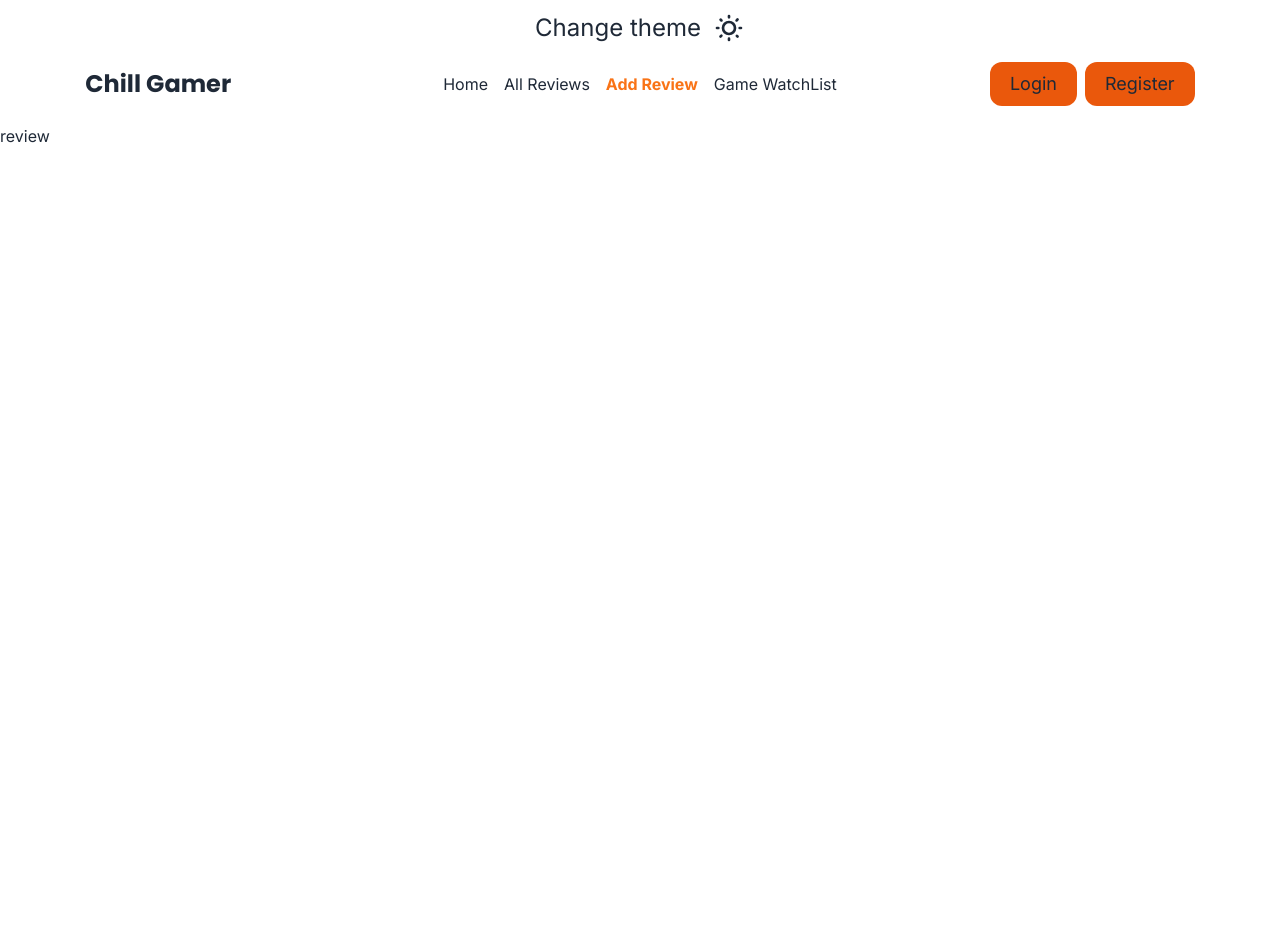
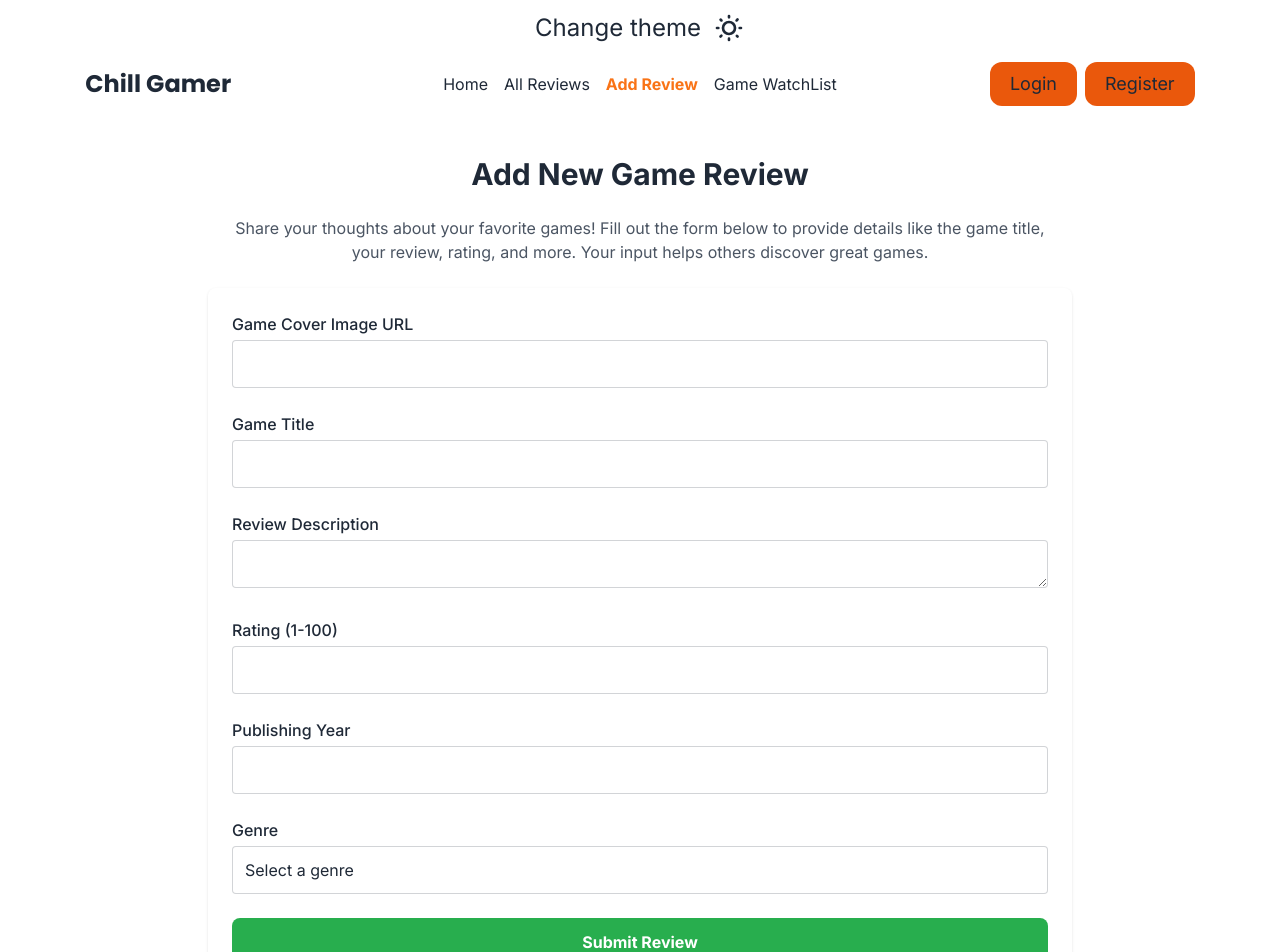
Before and after one commit to farihaa1/chill-gamer-client-side, a React (Vite) app: page /add-review in a window 1280 px wide. Shown: the top 952 px of the page. Before the commit the page ends 800 px from the top, so only its background shows below. Built offline with nearby package versions, Linux system fonts and the light colour scheme.

Commit message:
added review add page section and swal installed

```diff
--- a/package.json
+++ b/package.json
@@ -18,6 +18,7 @@
     "react-icons": "^5.4.0",
     "react-router-dom": "^7.0.2",
     "sort-by": "^1.2.0",
+    "sweetalert2": "^11.14.5",
     "swiper": "^11.1.15"
   },
   "devDependencies": {
--- a/src/Pages/AddReviewPage.jsx
+++ b/src/Pages/AddReviewPage.jsx
@@ -1,11 +1,218 @@
-import React from 'react';
+import React, { useContext, useState } from "react";
+import { AuthContext } from "../providers/AuthProviders";
+import { useNavigate } from "react-router-dom";
+import Swal from "sweetalert2";
 
 const AddReviewPage = () => {
-    return (
+  const { user } = useContext(AuthContext);
+  const [review, setReview] = useState({
+    coverImage: "",
+    title: "",
+    description: "",
+    rating: "",
+    year: "",
+    genre: "",
+  });
+  const navigate = useNavigate();
+
+  const genres = ["Action", "RPG", "Adventure", "Puzzle", "Shooter"]; // Add more genres as needed
+
+  const handleChange = (e) => {
+    const { name, value } = e.target;
+    setReview((prev) => ({ ...prev, [name]: value }));
+  };
+
+  const handleSubmit = async (e) => {
+    e.preventDefault();
+
+    const reviewData = {
+      ...review,
+      email: user?.email,
+      name: user?.displayName,
+    };
+
+    try {
+      const response = await fetch("http://localhost:5000/review", {
+        method: "POST",
+        headers: {
+          "Content-Type": "application/json",
+        },
+        body: JSON.stringify(reviewData),
+      });
+
+      if (response.ok) {
+        Swal.fire({
+          icon: "success",
+          title: "Review Submitted",
+          text: "Your review has been added successfully!",
+        });
+        setReview({
+          coverImage: "",
+          title: "",
+          description: "",
+          rating: "",
+          year: "",
+          genre: "",
+        });
+        navigate("/all-review");
+      } else {
+        throw new Error("Failed to submit review");
+      }
+    } catch (error) {
+      Swal.fire({
+        icon: "error",
+        title: "Submission Failed",
+        text: error.message,
+      });
+    }
+  };
+
+  return (
+    <div className=" max-w-2xl md:max-w-3xl lg:max-w-4xl mx-auto px-4 py-8">
+      <h2 className="text-3xl font-bold mb-6 text-center">
+        Add New Game Review
+      </h2>
+      <p className="text-base text-gray-600 dark:text-base-300 mb-6 text-center px-3">
+        Share your thoughts about your favorite games! Fill out the form below
+        to provide details like the game title, your review, rating, and more.
+        Your input helps others discover great games.
+      </p>
+      <form onSubmit={handleSubmit} className="space-y-6 p-6 rounded-lg shadow">
         <div>
-            review
+          <label className="block font-medium mb-1" htmlFor="coverImage">
+            Game Cover Image URL
+          </label>
+          <input
+            type="url"
+            id="coverImage"
+            name="coverImage"
+            value={review.coverImage}
+            onChange={handleChange}
+            required
+            className="w-full px-3 py-2 dark:text-gray-500 border rounded input input-bordered"
+          />
         </div>
-    );
+
+        <div>
+          <label className="block font-medium mb-1" htmlFor="title">
+            Game Title
+          </label>
+          <input
+            type="text"
+            id="title"
+            name="title"
+            value={review.title}
+            onChange={handleChange}
+            required
+            className="w-full px-3 py-2 border rounded input input-bordered dark:text-gray-500"
+          />
+        </div>
+
+        <div>
+          <label className="block font-medium mb-1" htmlFor="description">
+            Review Description
+          </label>
+          <textarea
+            id="description"
+            name="description"
+            value={review.description}
+            onChange={handleChange}
+            required
+            rows="4"
+            className="w-full px-3 py-2 dark:text-gray-500 border rounded input input-bordered"
+          ></textarea>
+        </div>
+
+        <div>
+          <label className="block font-medium mb-1" htmlFor="rating">
+            Rating (1-100)
+          </label>
+          <input
+            type="number"
+            id="rating"
+            name="rating"
+            value={review.rating}
+            onChange={handleChange}
+            required
+            min="1"
+            max="100"
+            className="w-full px-3 py-2 dark:text-gray-500 border rounded input input-bordered"
+          />
+        </div>
+
+        <div>
+          <label className="block font-medium mb-1" htmlFor="year">
+            Publishing Year
+          </label>
+          <input
+            type="number"
+            id="year"
+            name="year"
+            value={review.year}
+            onChange={handleChange}
+            required
+            min="1900"
+            max={new Date().getFullYear()}
+            className="w-full px-3 pr-2 py-2 border rounded input input-bordered mr-10 dark:text-gray-500"
+          />
+        </div>
+
+        <div>
+          <label className="block font-medium mb-1" htmlFor="genre">
+            Genre
+          </label>
+          <select
+            id="genre"
+            name="genre"
+            value={review.genre}
+            onChange={handleChange}
+            required
+            className="w-full px-3 py-2 dark:text-gray-500 border rounded input input-bordered"
+          >
+            <option value="">Select a genre</option>
+            {genres.map((genre, index) => (
+              <option key={index} value={genre}>
+                {genre}
+              </option>
+            ))}
+          </select>
+        </div>
+
+        {/* <div>
+          <label className="block font-medium mb-1" htmlFor="email">
+            User Email
+          </label>
+          <input
+            type="email"
+            id="email"
+            value={user?.email || ""}
+            readOnly
+            className="w-full px-3 py-2 dark:text-gray-500 border rounded input input-bordered bg-gray-100"
+          />
+        </div> */}
+
+        {/* <div>
+          <label className="block font-medium mb-1" htmlFor="name">
+            User Name
+          </label>
+          <input
+            type="text"
+            id="name"
+            value={user?.displayName || ""}
+            readOnly
+            className="w-full px-3 py-2 dark:text-gray-500 border rounded input input-bordered bg-gray-100"
+          />
+        </div> */}
+
+        <button
+          type="submit"
+          className="bg-primary text-white px-6 py-3 rounded-lg w-full font-bold"
+        >
+          Submit Review
+        </button>
+      </form>
+    </div>
+  );
 };
 
 export default AddReviewPage;
```
Also changed, not shown: 1 other file (tests, documents, lock files or other folders).
